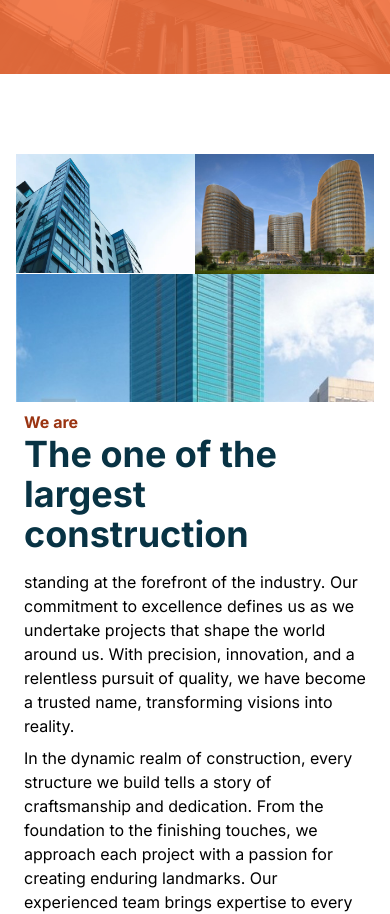
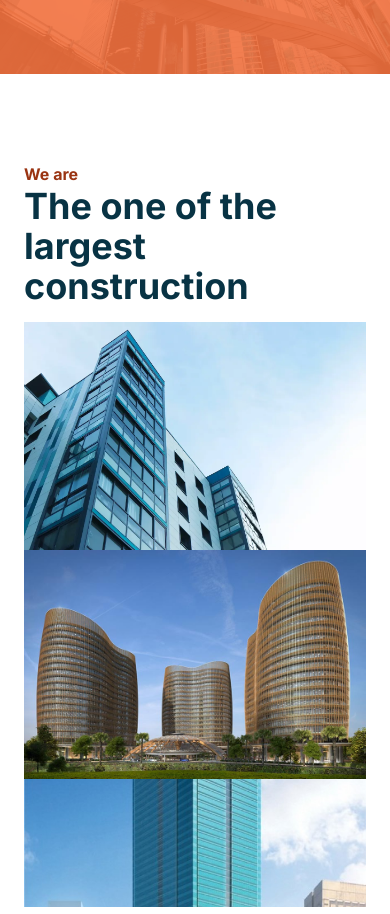
Before and after one commit to Abelakmal/pwd-companyProfile, a Next.js app: page / in a window 390 px wide. Shown: the part 2134-3048 px from the top of the page. Built offline with nearby package versions, Linux system fonts and the light colour scheme.

Commit message:
fix overview 3

```diff
--- a/app/components/companyOverview/Overview3.js
+++ b/app/components/companyOverview/Overview3.js
@@ -3,7 +3,7 @@ import React from 'react';
 const Overview3 = () => {
   return (
     <section className="lg:flex mx-4 mt-20 gap-3">
-      <div className="grid grid-cols-2 lg:w-1/2">
+      <div className="grid grid-cols-2 lg:w-1/2 max-md:hidden">
         <div className="h-full">
           <img src="/img1.webp" alt="gambar bangunan" />
         </div>
@@ -21,6 +21,17 @@ const Overview3 = () => {
             The one of the largest <br /> construction
           </span>
         </h1>
+        <div className="grid grid-cols-2 lg:w-1/2 max-md:block hidden max-md:mb-12">
+          <div className="h-full">
+            <img src="/img1.webp" alt="gambar bangunan" />
+          </div>
+          <div className="xl:row-span-2">
+            <img src="/img3.jpg" alt="gambar bangunan" className=" h-full object-cover" />
+          </div>
+          <div className="h-full max-md:h-32 w-full max-xl:col-span-2   max-md:col-start-1 max-md:col-end-3 ">
+            <img src="/img2.jpg" alt="gambar bangunan" className=" w-full h-full object-cover" />
+          </div>
+        </div>
         <p className="mb-2">
           standing at the forefront of the industry. Our commitment to excellence defines us as we undertake projects that shape the world around us. With precision, innovation, and a relentless pursuit of quality, we have become a trusted
           name, transforming visions into reality.
```
